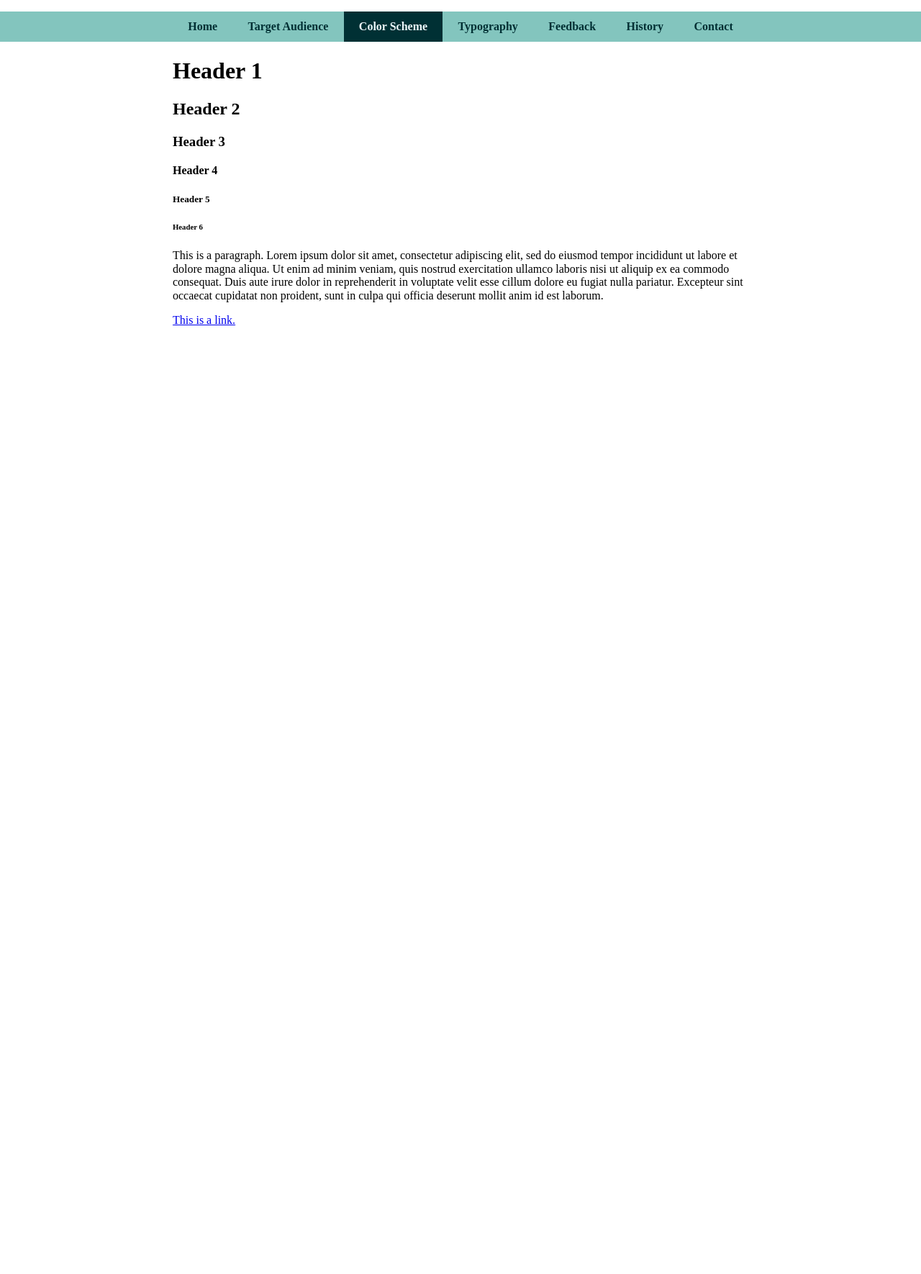
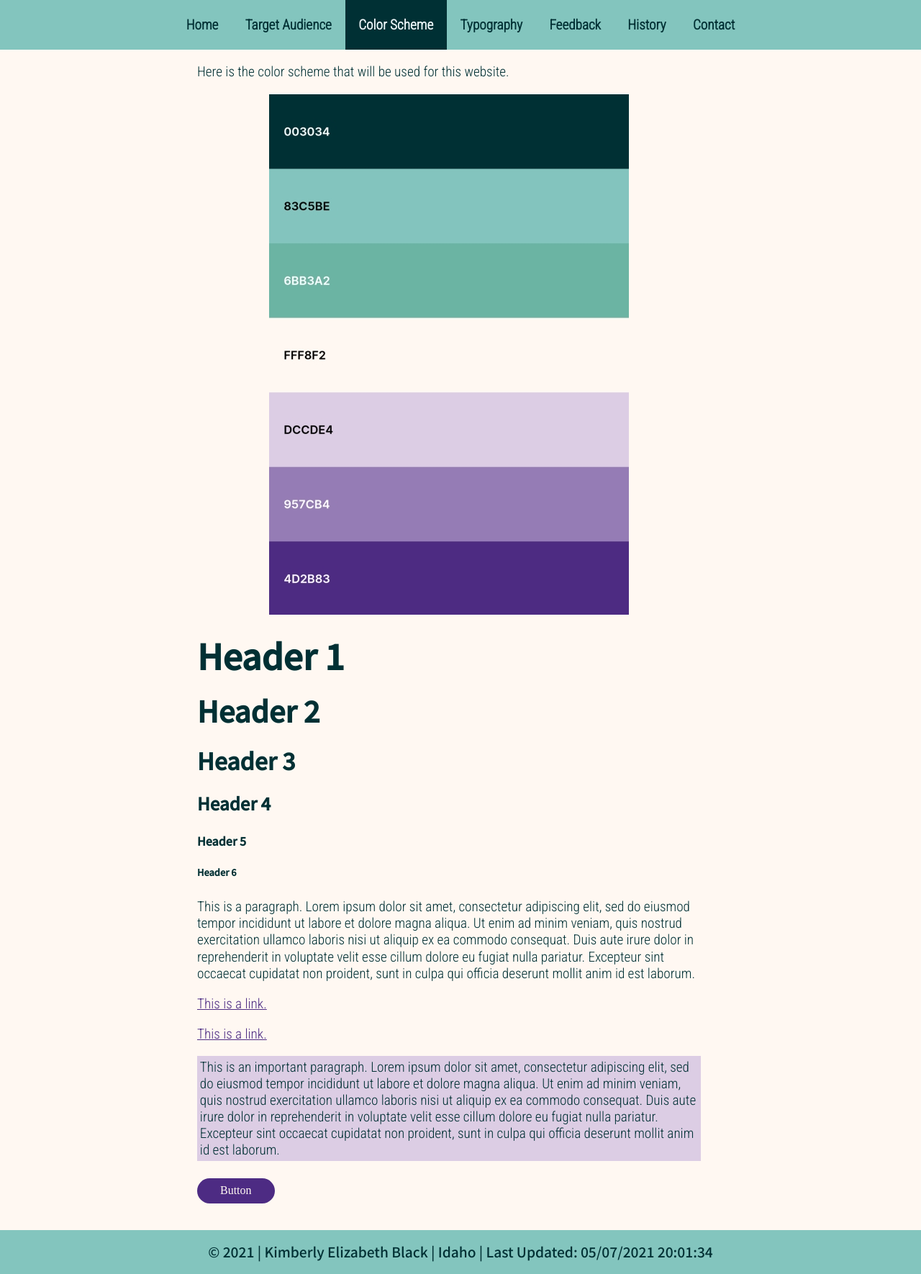
Before and after one commit to Kim-Quirk/kim-quirk.github.io, a PHP site: page /color-scheme.html in a window 1280 px wide. Shown: the whole page at 72% size. Before the commit the page ends 452 px from the top, so only its background shows below. Run offline with PHP 8.4, Linux system fonts and the light colour scheme.

Commit message:
Basics Done

```diff
--- a/lesson3/color-scheme.html
+++ b/lesson3/color-scheme.html
@@ -10,6 +10,9 @@
     <link rel="stylesheet" href="css/medium.css">
     <link rel="stylesheet" href="css/large.css">
     <!-- Google fonts go here -->
+    <link rel="preconnect" href="https://fonts.gstatic.com">
+    <link rel="preconnect" href="https://fonts.gstatic.com">
+    <link href="https://fonts.googleapis.com/css2?family=Noto+Sans+JP:wght@500&family=Roboto+Condensed:wght@300&display=swap" rel="stylesheet">
     <script src="scripts/page.js"></script>
     <meta name="viewport" content="width=device-width, initial-scale=1.0">
     <title>Dog Days Weather | Color Scheme</title>
@@ -28,6 +31,8 @@
         </ul>
     </nav>
     <main>
+        <p>Here is the color scheme that will be used for this website.</p>
+        <a href="https://coolors.co/003034-83c5be-6bb3a2-fff8f2-dccde4-957cb4-4d2b83"><img class="center" alt="Color Pallette" src="images/colors2.png"></a>
         <h1>Header 1</h1>
         <h2>Header 2</h2>
         <h3>Header 3</h3>
@@ -36,10 +41,12 @@
         <h6>Header 6</h6>
         <p>This is a paragraph. Lorem ipsum dolor sit amet, consectetur adipiscing elit, sed do eiusmod tempor incididunt ut labore et dolore magna aliqua. Ut enim ad minim veniam, quis nostrud exercitation ullamco laboris nisi ut aliquip ex ea commodo consequat. Duis aute irure dolor in reprehenderit in voluptate velit esse cillum dolore eu fugiat nulla pariatur. Excepteur sint occaecat cupidatat non proident, sunt in culpa qui officia deserunt mollit anim id est laborum.</p>
         <p><a href="https://coolors.co/004b52-83c5be-fff7ff-ffd6d1-de453a">This is a link.</a></p>
-
+        <p><a href="https://c.oolors.co/004b52-83c5be-fff7ff-ffd6d1-de453a">This is a link.</a></p>
+        <p class="important">This is an important paragraph. Lorem ipsum dolor sit amet, consectetur adipiscing elit, sed do eiusmod tempor incididunt ut labore et dolore magna aliqua. Ut enim ad minim veniam, quis nostrud exercitation ullamco laboris nisi ut aliquip ex ea commodo consequat. Duis aute irure dolor in reprehenderit in voluptate velit esse cillum dolore eu fugiat nulla pariatur. Excepteur sint occaecat cupidatat non proident, sunt in culpa qui officia deserunt mollit anim id est laborum.</p>
+        <button class="button">Button</button>
     </main>
     <footer>
-
+        <p class="legal">&copy; <span id="copyrightyear"></span> | Kimberly Elizabeth Black | Idaho | Last Updated: <span id="lastupdated"></span>
     </footer>
 </body>
 </html>
--- a/lesson3/css/large.css
+++ b/lesson3/css/large.css
@@ -1,6 +1,6 @@
 @media only screen and (min-width: 54.5em) {
     #navigation {
         width: 800px;
-        margin: 16px auto;
+        margin: 0px auto;
     }
 }
--- a/lesson3/css/small.css
+++ b/lesson3/css/small.css
@@ -2,6 +2,7 @@ nav {
     margin: 0 auto;
     max-width: 360px;
     background-color: #83C5BE;
+    font-family: 'Noto Sans JP', sans-serif;
 }
 
 #navigation {
@@ -9,6 +10,7 @@ nav {
     padding: 0;
     grid-template-columns: auto;
     display: grid;
+    font-size: 1em;
 }
 
 #navigation li:first-child {
@@ -21,14 +23,16 @@ nav {
 
 #navigation a {
     display: block;
-    padding: .75rem;
+    padding-top: 1.2em;
+    padding-bottom: 1.2em;
     text-align: left;
     text-decoration: none;
     color: #003034;
     font-weight: 700;
 }
 
-#navigation a:hover, #navigation a.active:hover {
+#navigation a:hover,
+#navigation a.active:hover {
     color: #EDF6F9;
     background-color: #003034;
 }
@@ -43,6 +47,126 @@ nav {
 }
 
 main {
-    max-width: 800px;
+    max-width: 700px;
     margin: 0 auto;
+    padding-right: 2em;
+    padding-bottom: 2em;
 }
+
+.center {
+    display: block;
+    text-align: center;
+    align-items: center;
+    align-self: center;
+    align-content: center;
+    margin: auto;
+}
+
+.bold {
+    font-weight: bolder;
+}
+
+
+/* Typography and color */
+
+.button {
+    background-color: #4D2B83;
+    border: none;
+    color: #FFF8F2;
+    padding: 8px 32px;
+    text-align: center;
+    text-decoration: none;
+    font-size: 16px;
+    border-radius: 50px;
+    cursor: pointer;
+    margin-top: 5px;
+    margin-bottom: 5px;
+}
+
+
+a:link {
+    color: #4D2B83;
+}
+
+
+a:visited {
+    color: #6BB3A2;
+}
+
+a:hover {
+    color: #957CB4;
+}
+
+
+body {
+    background-color: #FFF8F2;
+}
+
+.important {
+    background-color: #DCCDE4;
+    padding: .2em;
+}
+
+p,
+ul,
+ol,
+li {
+    font-family: 'Roboto Condensed', sans-serif;
+    font-size: 1.2em;
+    line-height: 1.2em;
+    color: #003034;
+}
+
+h1,
+h2,
+h3,
+h4,
+h5,
+h6 {
+    font-family: 'Noto Sans JP', sans-serif
+}
+
+h1 {
+    font-size: 3em;
+    line-height: 1em;
+    color: #003034;
+}
+
+h2 {
+    font-size: 2.5em;
+    line-height: 1em;
+    color: #003034;
+}
+
+h3 {
+    font-size: 2em;
+    line-height: 1em;
+    color: #003034;
+}
+
+h4 {
+    font-size: 1.5em;
+    line-height: 1em;
+    color: #003034;
+}
+
+h5 {
+    font-size: 1em;
+    line-height: 1em;
+    color: #003034;
+}
+
+h6 {
+    font-size: .8em;
+    line-height: 1em;
+    color: #003034;
+}
+
+footer p {
+    background-color: #83C5BE;
+    color: #003034;
+    text-align: center;
+    margin: 0;
+    padding: 1em;
+    font-family: 'Noto Sans JP', sans-serif;
+}
--- /dev/null
+++ b/lesson3/scripts/page.js
@@ -0,0 +1,7 @@
+window.addEventListener('load', (event)=> {
+    const lu = document.querySelector('#lastupdated');
+    lu.textContent = document.lastModified;
+
+    const cry = document.querySelector("#copyrightyear");
+    cry.textContent = new Date().getFullYear();
+})
```
Also changed, not shown: lesson3/index.html (+16 -4 lines), lesson3/target-audience.html (+48 -17 lines), lesson3/typography.htm (+35 -4 lines), lesson3/images/colors.png (added), lesson3/images/colors2.png (added), lesson3/images/dog.png (added), lesson3/images/logo.png (deleted).
